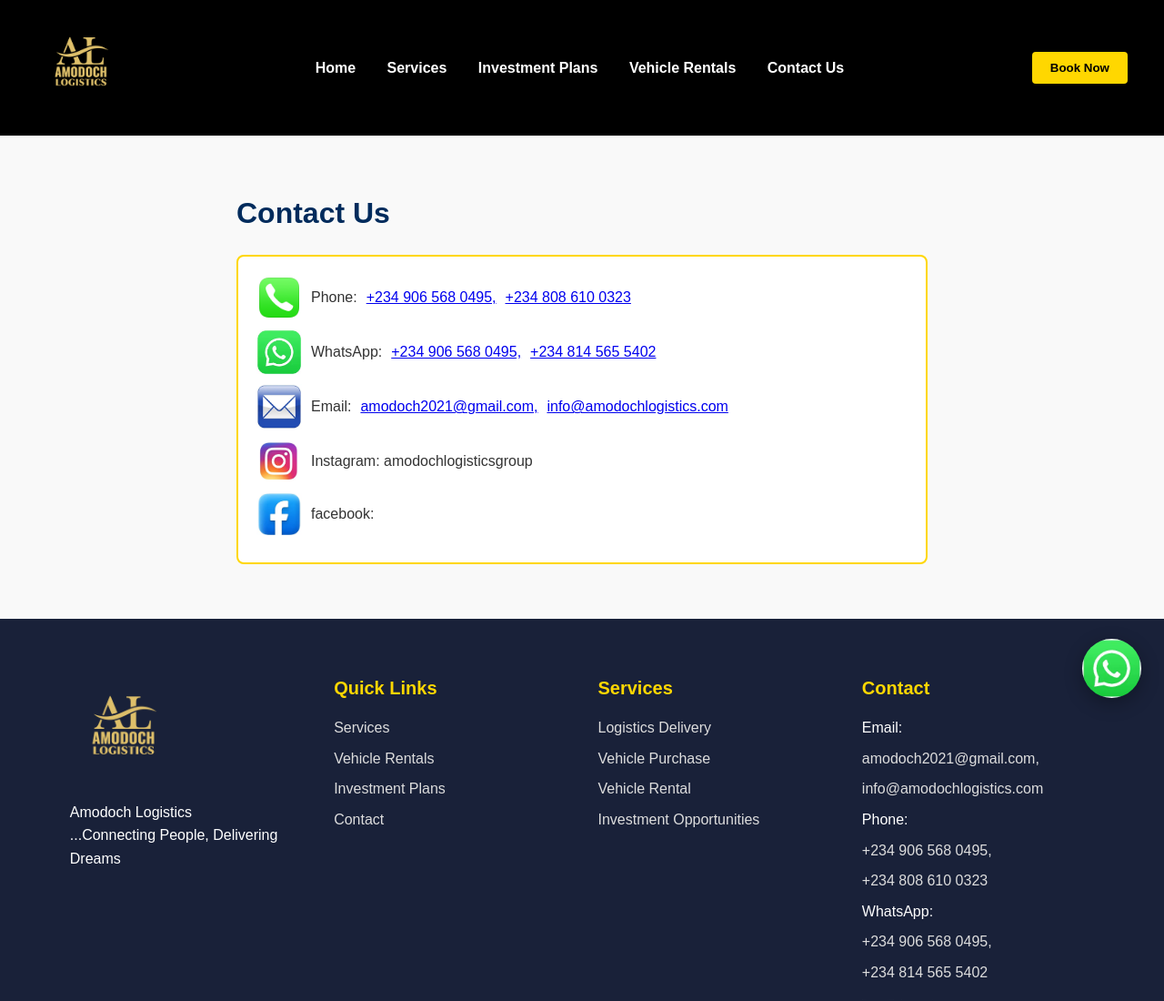
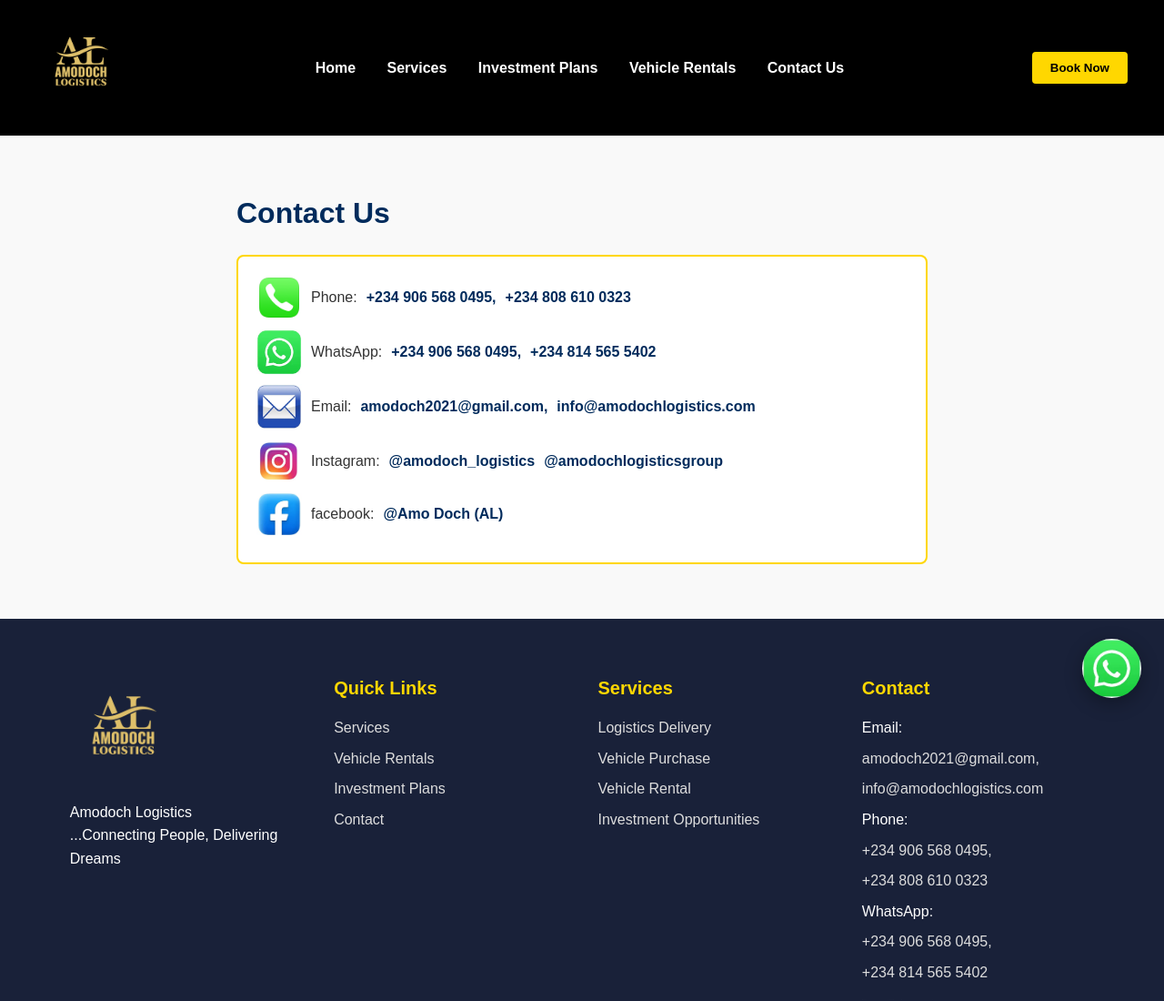
Before and after one commit to imhanbormichael/amodoch, a plain HTML site: page contacts/contact.html in a window 1280 px wide. Shown: the top 1100 px of the page at 91% size. Drawn offline with nearby package versions, Linux system fonts and the light colour scheme.

Commit message:
added the link to the facebook and instagram pages on my contact me and also styled the links

```diff
--- a/contacts/contact.css
+++ b/contacts/contact.css
@@ -96,6 +96,14 @@ header nav a:hover {
 
 .contact-info p img {
   max-width: 50px;
+}
+.contact-info p a {
+  color: #002b5c;
+  text-decoration: none;
+  font-weight: 600;
+}
+.contact-info p a:hover {
+  text-decoration: underline;
 }
 
 /* ================================
--- a/contacts/contact.html
+++ b/contacts/contact.html
@@ -29,11 +29,11 @@
   <section class="contact-page">
   <h2>Contact Us</h2>
   <div class="contact-info">
-    <p> <img loading="lazy" src="/assets/phone.png" alt="phone logo"> Phone: <a href="tel:+2349065680495">+234 906 568 0495,</a>   <a href="tel:+2348086100323">+234 808 610 0323</a></p>
+    <p>  <img loading="lazy" src="/assets/phone.png" alt="phone logo"> Phone: <a href="tel:+2349065680495">+234 906 568 0495,</a>   <a href="tel:+2348086100323">+234 808 610 0323</a></p>
     <p>  <img loading="lazy" src="/assets/whatsapp.png" alt="whatsapp logo"> WhatsApp: <a href="https://wa.me/2349065680495?text=Hello%20I%20am%20interested%20in%20your%20services" target="_blank">+234 906 568 0495,</a> <a href="https://wa.me/2348145655402?text=Hello%20I%20am%20interested%20in%20your%20services" target="_blank"> +234 814 565 5402 </a></p>
-    <p> <img loading="lazy" src="/assets/email.png" alt="email log"> Email: <a href="mailto:amodoch2021@gmail.com?cc=amodoch2021@gmail.com &bcc=amodoch2021@gmail.com &subject=Book a service"> amodoch2021@gmail.com,</a> <a href="mailto:info@amodochlogistics.com?cc=info@amodochlogistics.com &bcc=info@amodochlogistics.com &subject=Book a service"> info@amodochlogistics.com </a> </p>
-    <p>  <img loading="lazy" src="/assets/instagram.png" alt="instagram logo"> Instagram: amodochlogisticsgroup</p>
-    <p>  <img loading="lazy" src="/assets/facebook.png" alt="facebook logo"> facebook: </p>
+    <p>  <img loading="lazy" src="/assets/email.png" alt="email log"> Email: <a href="mailto:amodoch2021@gmail.com?cc=amodoch2021@gmail.com &bcc=amodoch2021@gmail.com &subject=Book a service"> amodoch2021@gmail.com,</a> <a href="mailto:info@amodochlogistics.com?cc=info@amodochlogistics.com &bcc=info@amodochlogistics.com &subject=Book a service"> info@amodochlogistics.com </a> </p>
+    <p>  <img loading="lazy" src="/assets/instagram.png" alt="instagram logo"> Instagram: <a href="https://www.instagram.com/amodoch_logistics?igsh=YTVoZTQzOTIwZjhz">@amodoch_logistics</a> <a href="https://www.instagram.com/amodochlogisticsgroup?igsh=MXY4NmZxeTJsc2h3dw==">@amodochlogisticsgroup</a></p>
+    <p>  <img loading="lazy" src="/assets/facebook.png" alt="facebook logo"> facebook: <a href="https://www.facebook.com/share/1A3gxLW4Tc/"> @Amo Doch (AL)</a> </p>
   </div>
 </section>
 
```
